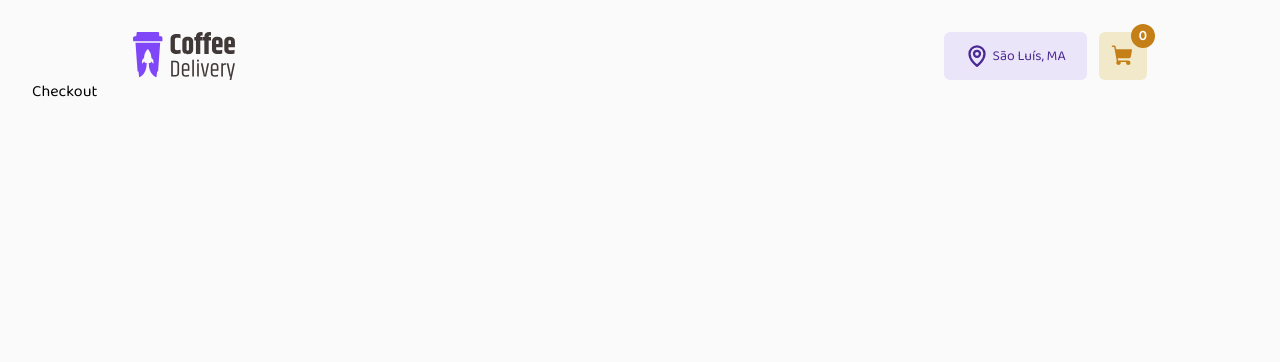
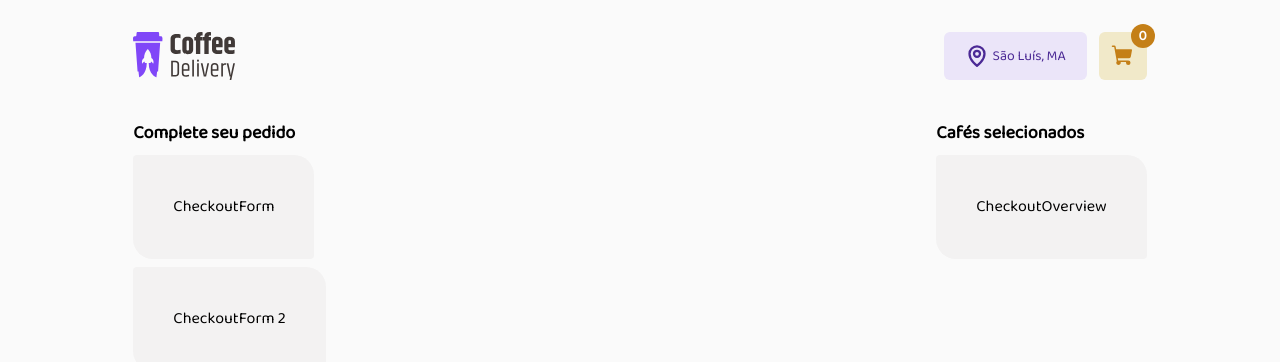
Before and after one commit to Lukasdias/coffee-delivery-ignite, a React (Vite) app: page /checkout in a window 1280 px wide. Shown: the top 362 px of the page. Built offline with nearby package versions, Linux system fonts and the light colour scheme.

Commit message:
* checkout route

```diff
--- /dev/null
+++ b/src/components/checkout-container.tsx
@@ -0,0 +1,17 @@
+import React from "react";
+
+type Props = {
+  children: React.ReactNode;
+};
+
+export function CheckoutContainer({ children }: Props) {
+  return (
+    <div
+      className={
+        "rounded-tl-xs rounded-tr-xl rounded-bl-xl rounded-br-xs bg-base-card relative flex flex-col p-10"
+      }
+    >
+      {children}
+    </div>
+  );
+}
--- /dev/null
+++ b/src/components/checkout-form.tsx
@@ -0,0 +1,18 @@
+import React from "react";
+import { CheckoutContainer } from "./checkout-container";
+
+type Props = {};
+
+export function CheckoutForm({}: Props) {
+  return (
+    <div className={"flex flex-col gap-2 items-start max-w-[640px]"}>
+      <span className={"font-baloo-2 font-bold text-lg"}>
+        Complete seu pedido
+      </span>
+      <CheckoutContainer>CheckoutForm</CheckoutContainer>
+      <CheckoutContainer>CheckoutForm 2</CheckoutContainer>
+    </div>
+  );
+}
+
+export default CheckoutForm;
--- /dev/null
+++ b/src/components/checkout-overview.tsx
@@ -0,0 +1,17 @@
+import React from "react";
+import { CheckoutContainer } from "./checkout-container";
+
+type Props = {};
+
+export function CheckoutOverview({}: Props) {
+  return (
+    <div className={"flex flex-col gap-2 items-start max-w-[640px]"}>
+      <span className={"font-baloo-2 font-bold text-lg"}>
+        Cafés selecionados
+      </span>
+      <CheckoutContainer>CheckoutOverview</CheckoutContainer>
+    </div>
+  );
+}
+
+export default CheckoutOverview;
--- a/src/pages/checkout.tsx
+++ b/src/pages/checkout.tsx
@@ -1,7 +1,21 @@
 import React from "react";
+import CheckoutForm from "../components/checkout-form";
+import CheckoutOverview from "../components/checkout-overview";
+import { ContentContainer } from "../components/content.container";
 
 type Props = {};
 
 export function Checkout({}: Props) {
-  return <div>Checkout</div>;
+  return (
+    <ContentContainer>
+      <div
+        className={
+          "w-full flex flex-col lg:flex-row gap-8 mt-10 lg:justify-between"
+        }
+      >
+        <CheckoutForm />
+        <CheckoutOverview />
+      </div>
+    </ContentContainer>
+  );
 }
```
